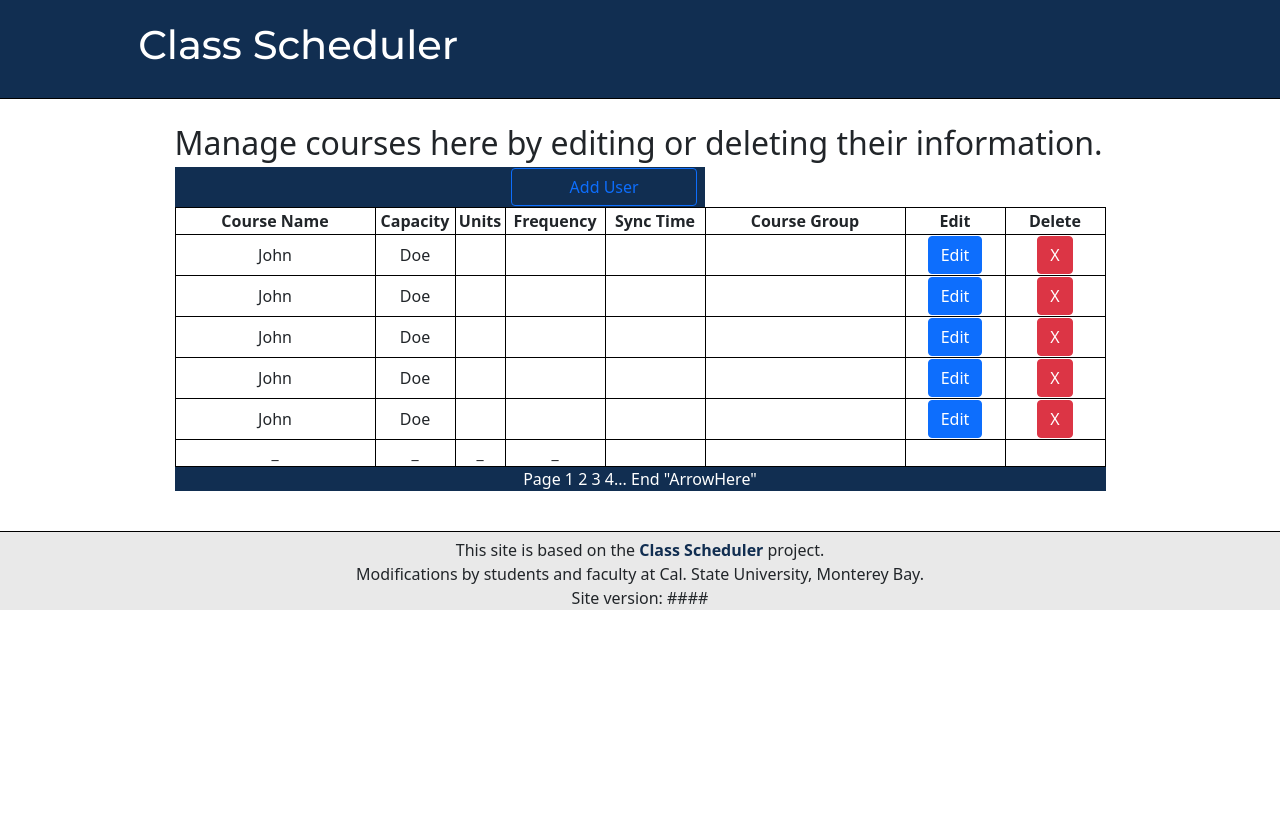
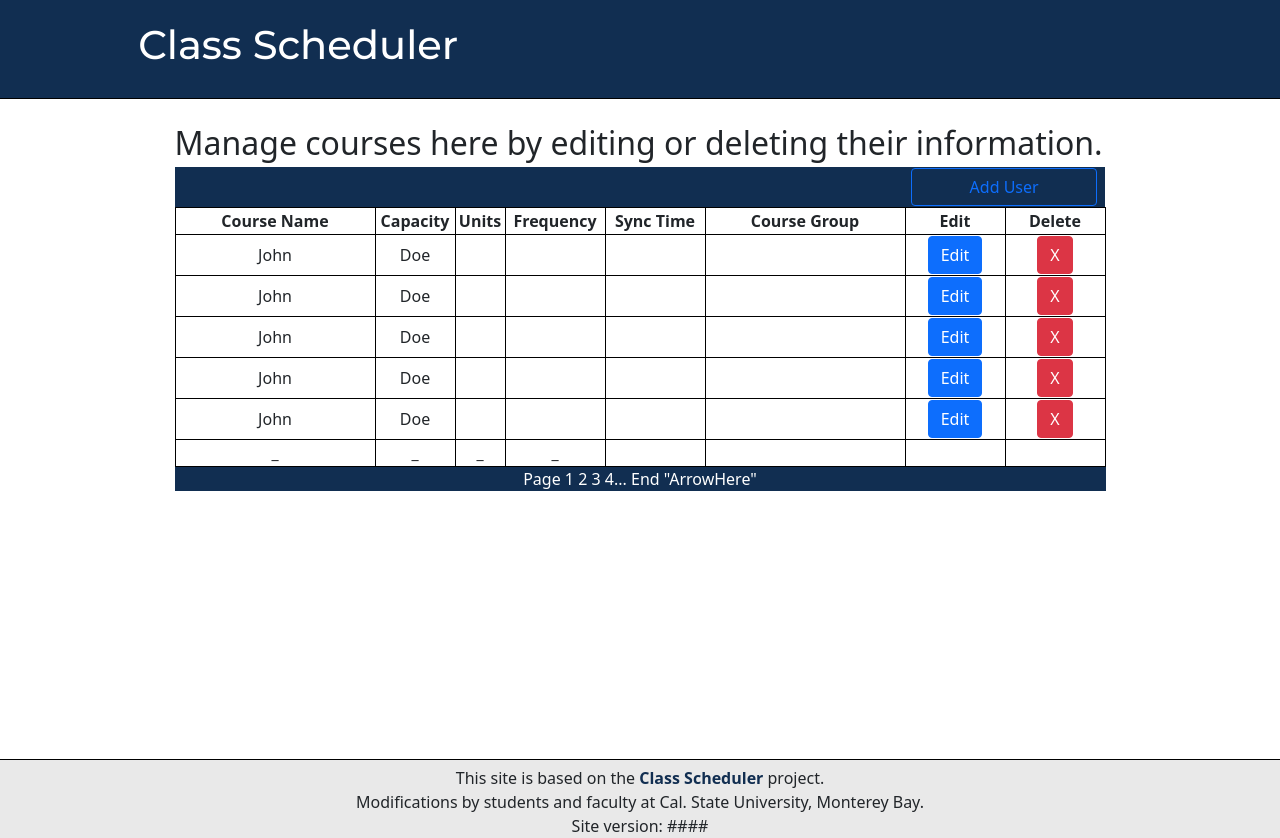
Before and after one commit to shahidul-csu/class-scheduler, a React (Create React App) app in the folder frontend/: page /allcourses in a window 1280 px wide. Before the commit the page ends 800 px from the top, so only its background shows below. Built offline with nearby package versions, Linux system fonts and the light colour scheme.

Commit message:
Adjusted page height

```diff
--- a/frontend/src/components/admin/AdminPage.js
+++ b/frontend/src/components/admin/AdminPage.js
@@ -112,7 +112,7 @@ const AdminPage = (props) => {
 
                             {/* Drop down options */}
                         {/* {[option name, routeLink]}       */}
-                            {["Add Course","/AddCourse"]}
+                            {["Add Course","/AddCourse2"]}
                             {["View Courses","/allcourses"]}
 
                         </DropDownMenuButton>
--- a/frontend/src/components/pagesOO/adminPg/AllClassrooms.js
+++ b/frontend/src/components/pagesOO/adminPg/AllClassrooms.js
@@ -32,9 +32,9 @@ const AllClassrooms = () => {
                     <tr id={TableStyle.sandwichtop}>
                         <th className={TableStyle.TableNoBorder}></th>
                         <th className={TableStyle.TableNoBorder}></th>
+                        <th className={TableStyle.TableNoBorder}><button type="button" style={{width:"160%",marginLeft:"16px"}} class="btn btn-outline-primary">Add Classroom</button></th>
                         <th className={TableStyle.TableNoBorder}></th>
-                        <th className={TableStyle.TableNoBorder}><button type="button" style={{width:"190%",marginLeft:"5px"}} class="btn btn-outline-primary">Add Classroom</button></th>
-                        <th className={TableStyle.TableNoBorder}></th>
+
                         </tr>
 
                         <tr>
--- a/frontend/src/components/pagesOO/adminPg/AllCourses.js
+++ b/frontend/src/components/pagesOO/adminPg/AllCourses.js
@@ -29,7 +29,10 @@ const AllCourses = () => {
 
                 <table id={TableStyle.tables}>
                     <thead >
-                    <tr id={TableStyle.sandwichtop}>
+                    <tr width="900" id={TableStyle.sandwichtop}>
+                        <th className={TableStyle.TableNoBorder}></th>
+                        <th className={TableStyle.TableNoBorder}></th>
+                        <th className={TableStyle.TableNoBorder}></th>
                         <th className={TableStyle.TableNoBorder}></th>
                         <th className={TableStyle.TableNoBorder}></th>
                         <th className={TableStyle.TableNoBorder}></th>
--- a/frontend/src/styles/AddFuncPg.module.css
+++ b/frontend/src/styles/AddFuncPg.module.css
@@ -50,7 +50,7 @@
       }
       #pageBody{
         background-color: #F5F5F5 ;
-        min-height: 550px;
+        min-height: 80vh;
       }
       #divSubmit{
         width: 121px;
--- a/frontend/src/styles/AddUserPg.module.css
+++ b/frontend/src/styles/AddUserPg.module.css
@@ -50,7 +50,7 @@
     }
     #pageBody{
       background-color: #F5F5F5 ;
-      min-height: 550px;
+      min-height: 80vh;
     }
     #divSubmit{
       width: 121px;
--- a/frontend/src/styles/TableStyle.module.css
+++ b/frontend/src/styles/TableStyle.module.css
@@ -7,8 +7,8 @@
 #TableContainer{
     margin:auto;
     margin-top: 20px;
-    margin-bottom: 40px;
     width:fit-content;
+    min-height: 80vh;
 }
 #cells{
     padding:2px;
@@ -29,7 +29,6 @@
     background-color:#112E51;
     width: 100%;
     text-align: center;
-
 }
 th, td{
     border:1px solid black;
```
